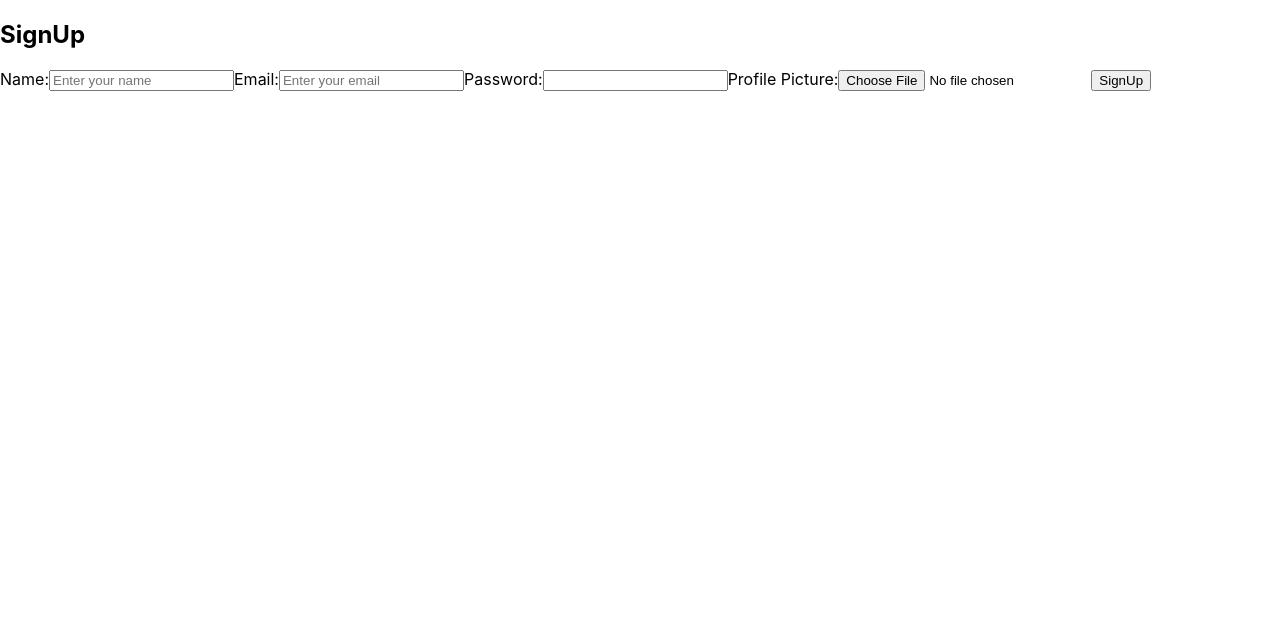
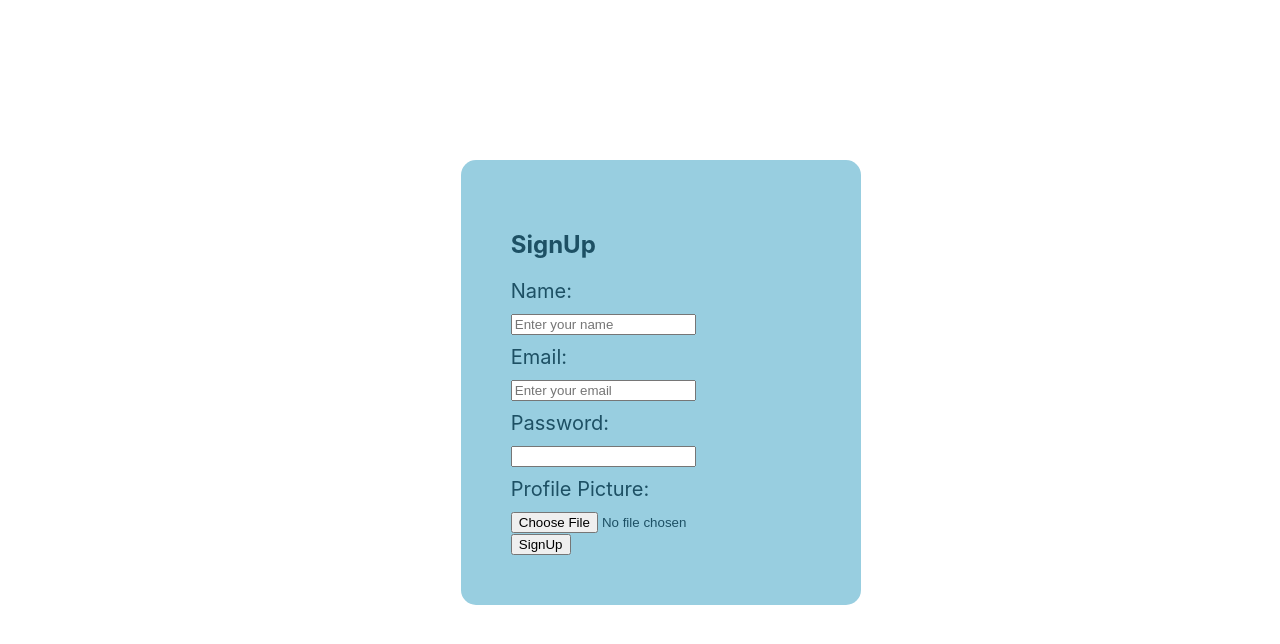
Before and after one commit to nilishalu/your-pal, a React (Create React App) app in the folder frontend/: page /signup in a window 1280 px wide. Shown: the top 644 px of the page. Built offline with nearby package versions, Linux system fonts and the light colour scheme.

Commit message:
update signup css

```diff
--- a/frontend/src/App.js
+++ b/frontend/src/App.js
@@ -1,7 +1,7 @@
 import React from 'react';
 import { BrowserRouter as Router, Routes, Route, Link } from 'react-router-dom';
 import Login from './pages/login/Login';
-import SignUp from './pages/SignUp';
+import SignUp from './pages/signup/SignUp';
 import Chat from "./pages/Chat";
 
 function App() {
--- a/frontend/src/index.css
+++ b/frontend/src/index.css
@@ -11,3 +11,30 @@ code {
   font-family: source-code-pro, Menlo, Monaco, Consolas, 'Courier New',
     monospace;
 }
+
+
+.input-label {
+  font-size: 20px;
+  display: flex;
+  margin: 10px 0px;
+}
+
+.input-field {
+  font-size: 18px;
+  border-radius: 7px;
+  height: 45px;
+  width: 270px;
+  background-color: rgb(186, 239, 251);
+}
+
+.submit {
+  border: 1px solid rgb(21, 77, 77);
+  border-radius: 10px;
+  background-color: rgb(36, 116, 143);
+  color: #f9f8f8;
+  width: 150px;
+  display: block;
+  margin-top: 30px;
+  padding: 12px;
+  font-size: 20px;
+}
--- a/frontend/src/pages/login/Login.js
+++ b/frontend/src/pages/login/Login.js
@@ -2,6 +2,7 @@ import React, { useState } from 'react';
 import { useNavigate } from 'react-router-dom';
 import axios from 'axios';
 import './login.css';
+import "../../index.css";
 
 function Login() {
     const [email, setEmail] = useState('');
--- a/frontend/src/pages/login/login.css
+++ b/frontend/src/pages/login/login.css
@@ -7,29 +7,3 @@
     border-radius: 15px;
     color: rgb(29, 80, 100);
 }
-
-.input-label {
-    font-size: 20px;
-    display: flex;
-    margin: 10px 0px;
-}
-
-.input-field {
-    font-size: 18px;
-    border-radius: 7px;
-    height: 45px;
-    width: 270px;
-    background-color: rgb(186, 239, 251);
-}
-
-.submit {
-    border: 1px solid rgb(21, 77, 77);
-    border-radius: 10px;
-    background-color: rgb(36, 116, 143);
-    color: #f9f8f8;
-    width: 150px;
-    display: block;
-    margin-top: 30px;
-    padding: 12px;
-    font-size: 20px;
-}
--- a/frontend/src/pages/SignUp.js
+++ b/frontend/src/pages/signup/SignUp.js
@@ -43,10 +43,10 @@ function SignUp() {
     };
 
     return (
-        <div>
-            <h2>SignUp</h2>
+        <div className='container-login'>
+            <h2 className='heading'>SignUp</h2>
             <form onSubmit = {onSignUp}>
-               <label>Name:</label>
+               <label className='input-label'>Name:</label>
                <input
                type = "text"
                value = {name}
@@ -55,7 +55,7 @@ function SignUp() {
                required = "true"
                />
 
-               <label>Email:</label>
+               <label className='input-label'>Email:</label>
                <input
                type = "email"
                value = {email}
@@ -64,7 +64,7 @@ function SignUp() {
                onChange = {(e) => setEmail(e.target.value)}
                />
 
-               <label>Password:</label>
+               <label className='input-label'>Password:</label>
                <input
                type = "password"
                value = {password}
@@ -72,7 +72,7 @@ function SignUp() {
                onChange = {(e) => setPassword(e.target.value)}
                />
 
-              <label>Profile Picture:</label>
+              <label className='input-label'>Profile Picture:</label>
                <input
                type = "file"
                p = {1.8}
```
